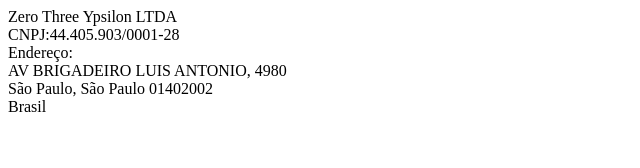
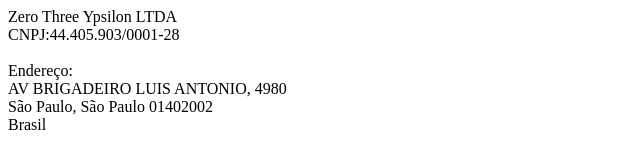
Before and after one commit to wycfan/amiesaude-website, a plain HTML site: page index.html in a window 1280 px wide. Shown: the whole page, without its empty margins (0-640 px from the left). Drawn offline with Linux system fonts and the light colour scheme.

Commit message:
Update index.html

```diff
--- a/index.html
+++ b/index.html
@@ -9,7 +9,7 @@
   </head>
   <body>
     Zero Three Ypsilon LTDA <br />
-    CNPJ:44.405.903/0001-28 <br />
+    CNPJ:44.405.903/0001-28 <br /><br />
 
     Endereço: <br />
     AV BRIGADEIRO LUIS ANTONIO, 4980 <br />
```
